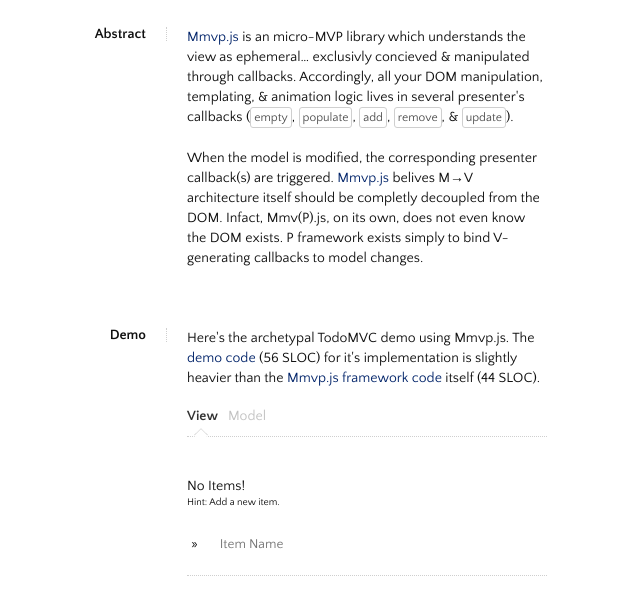
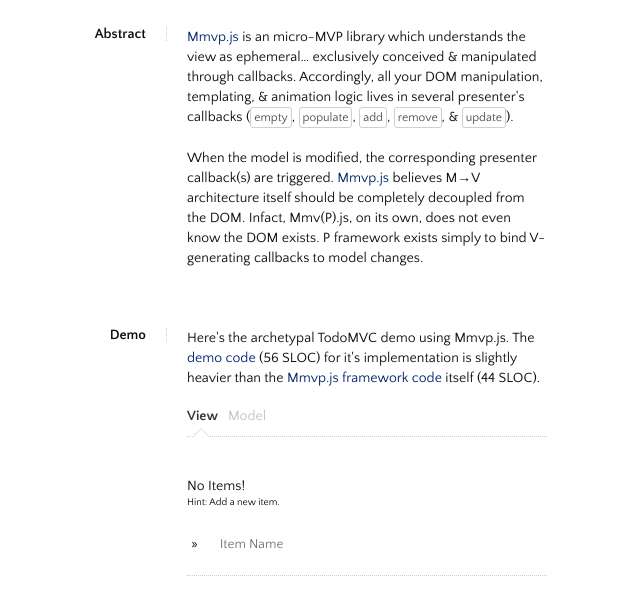
Before and after one commit to mil/Mmvp.js, a plain HTML site: page demo/index.html in a window 1280 px wide. Shown: the part 91-706 px from the top of the page, without its empty margins (273-913 px from the left). Drawn offline with Linux system fonts and the light colour scheme.

Commit message:
spelling typos

```diff
--- a/demo/index.html
+++ b/demo/index.html
@@ -23,9 +23,9 @@
 
 <section id="overview">
   <h2>Abstract</h2>
-  <p><a href="#">Mmvp.js</a> is an micro-MVP library which understands the view as ephemeral&hellip; exclusivly concieved &amp; manipulated through callbacks.  Accordingly, all your DOM manipulation, templating, &amp; animation logic lives in several presenter's callbacks (<code>empty</code>, <code>populate</code>, <code>add</code>, <code>remove</code>, &amp; <code>update</code>).</p>
+  <p><a href="#">Mmvp.js</a> is an micro-MVP library which understands the view as ephemeral&hellip; exclusively conceived &amp; manipulated through callbacks.  Accordingly, all your DOM manipulation, templating, &amp; animation logic lives in several presenter's callbacks (<code>empty</code>, <code>populate</code>, <code>add</code>, <code>remove</code>, &amp; <code>update</code>).</p>
 
-  <p>When the model is modified, the corresponding presenter callback(s) are triggered. <a href="#">Mmvp.js</a> belives M&rarr;V architecture itself should be completly decoupled from the DOM.  Infact, Mmv(P).js, on its own, does not even know the DOM exists.  P framework exists simply to bind V-generating callbacks to model changes.</p>
+  <p>When the model is modified, the corresponding presenter callback(s) are triggered. <a href="#">Mmvp.js</a> believes M&rarr;V architecture itself should be completely decoupled from the DOM.  Infact, Mmv(P).js, on its own, does not even know the DOM exists.  P framework exists simply to bind V-generating callbacks to model changes.</p>
 </section>
 <section id="demo">
   <h2>Demo</h2>
```
